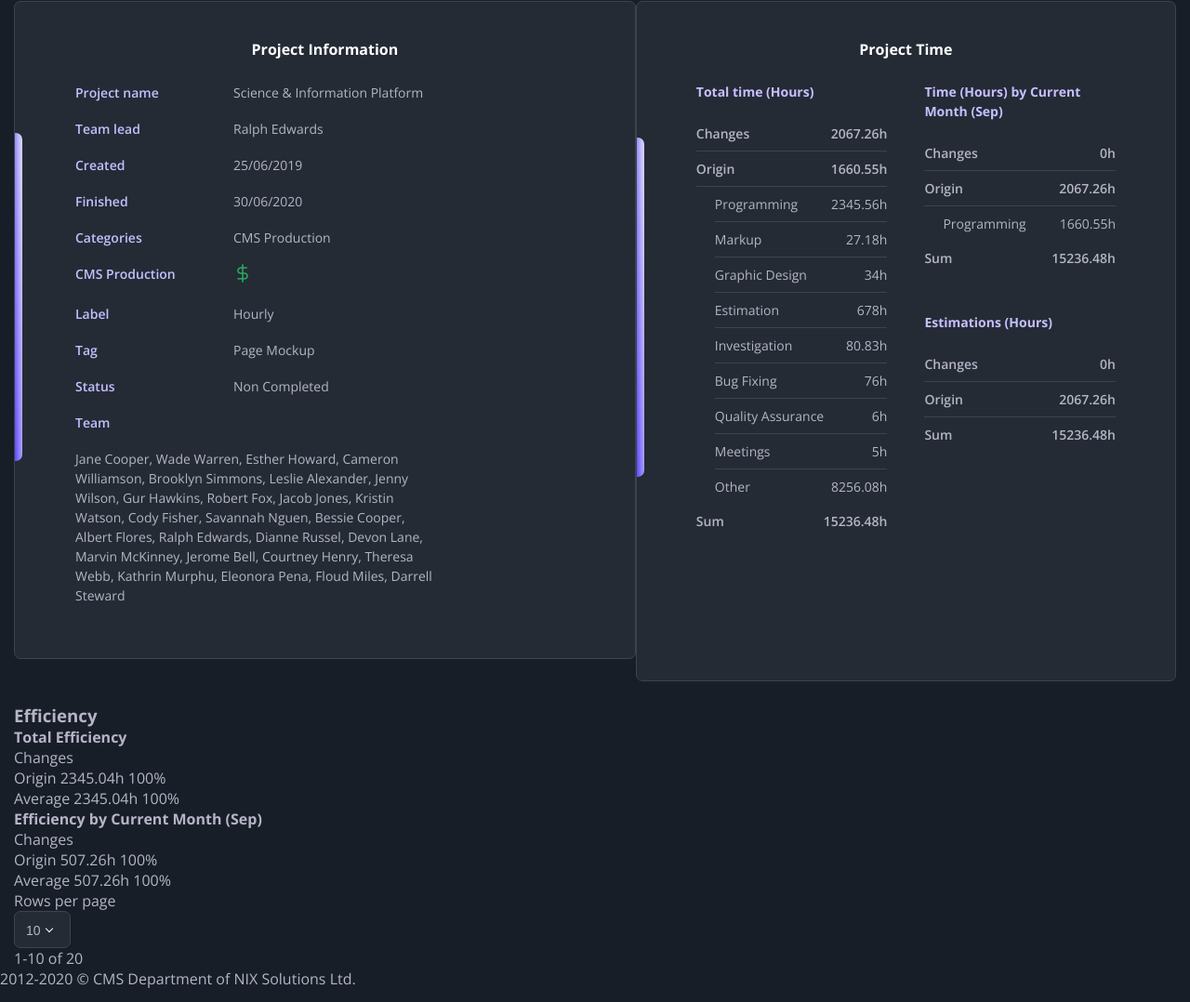
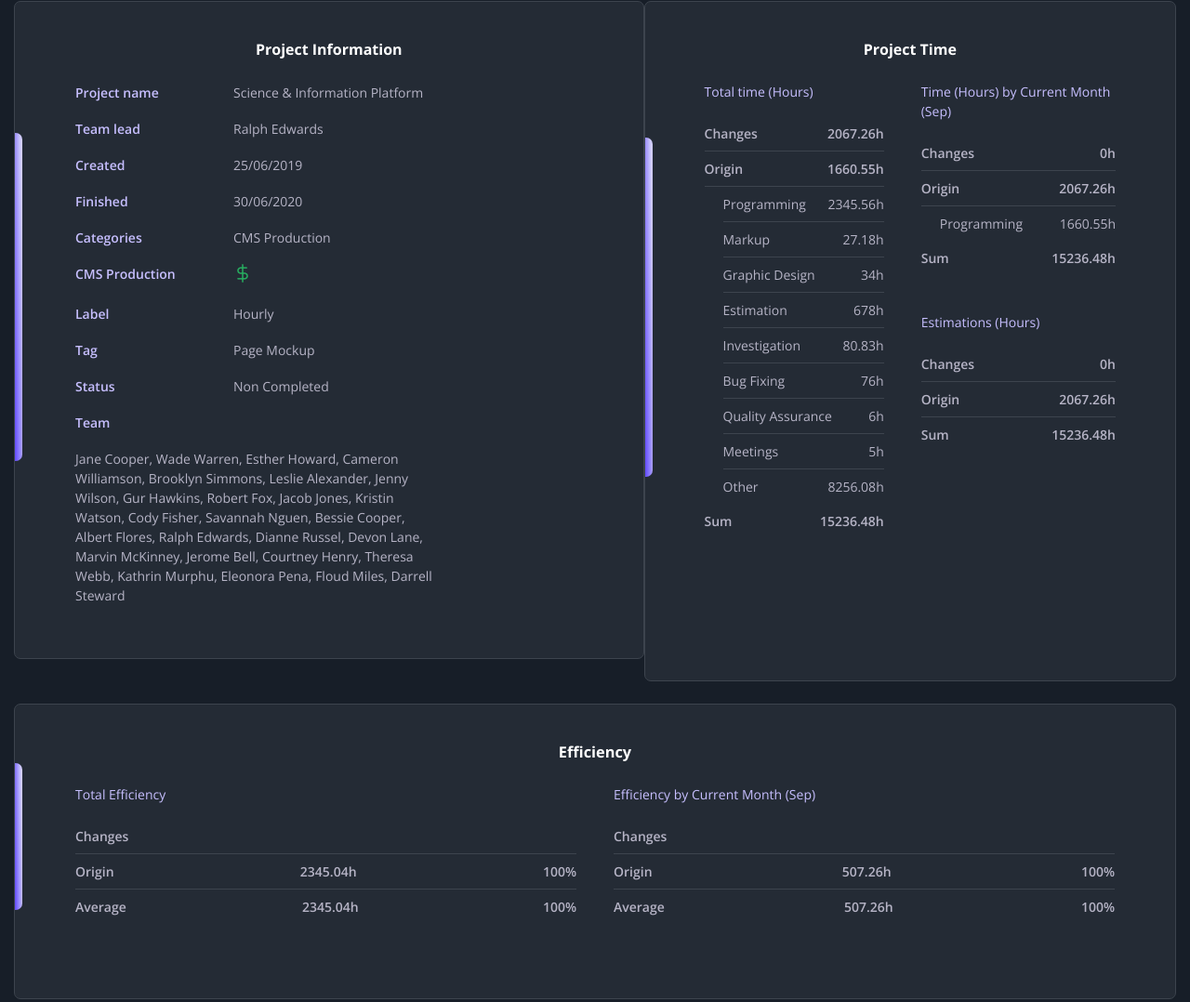
Before and after one commit to LilyNov/reporting, a website: page index.html in a window 1280 px wide. Shown: the part 426-1504 px from the top of the page at 93% size. Drawn offline with nearby package versions, Linux system fonts and the light colour scheme.

Commit message:
add styles for section efficiency

```diff
--- a/css/components/_common.scss
+++ b/css/components/_common.scss
@@ -11,7 +11,9 @@
   box-sizing: border-box;
 }
 
-h3, h4, p {
+h3,
+h4,
+p {
   margin: 0;
   padding: 0;
 }
@@ -26,5 +28,40 @@
 
 .container {
   @extend %container;
+}
 
+.card {
+  position: relative;
+  padding: 34px 10px 34px 34px;
+  background-color: $box-background-color;
+  border: 1px solid $border-color;
+  border-radius: 7px;
+
+  &::after {
+    position: absolute;
+    content: '';
+    left: 0;
+    bottom: 30%;
+    display: block;
+    width: 8px;
+    height: 50%;
+    background-image: linear-gradient(
+      269deg,
+      #d0ccfa 15.3%,
+      #624bff 98.74%,
+      #8f7fff 87.74%,
+      #7f76f7 87.74%
+    );
+    border-radius: 0 7px 7px 0;
   }
+}
+
+.list__text--purple {
+  font-weight: 400;
+  margin-bottom: 16px;
+  color: $labels-text-color;
+}
+
+.list__text--bold {
+  font-weight: 600;
+}
--- /dev/null
+++ b/css/components/_efficiency.scss
@@ -0,0 +1,38 @@
+.efficiency {
+  padding-bottom: 40px;
+  font-weight: 400;
+  font-size: 10px;
+  line-height: 18px;
+
+  @media screen and (min-width: 768px) {
+    font-size: 14px;
+    line-height: 21px;
+
+    .block--flex {
+      display: flex;
+    }
+
+    .list {
+      display: block;
+      width: calc(100% / 2);
+
+      &:first-child {
+        margin-right: 40px;
+      }
+    }
+  }
+}
+
+.efficiency__card {
+  padding: 40px 65px;
+}
+.efficiency__title {
+  @extend %title;
+  margin-bottom: 24px;
+}
+
+.list {
+  &:first-child {
+    margin-bottom: 40px;
+  }
+}
--- a/css/components/_projects.scss
+++ b/css/components/_projects.scss
@@ -10,33 +10,15 @@
     .container {
       display: flex;
     }
+
+    .block--flex {
+      display: flex;
+    }
   }
 }
 
 .projects__card {
-  position: relative;
   padding: 34px 10px 34px 34px;
-  background-color: $box-background-color;
-  border: 1px solid $border-color;
-  border-radius: 7px;
-
-  &::after {
-    position: absolute;
-    content: '';
-    left: 0;
-    bottom: 30%;
-    display: block;
-    width: 8px;
-    height: 50%;
-    background-image: linear-gradient(
-      269deg,
-      #d0ccfa 15.3%,
-      #624bff 98.74%,
-      #8f7fff 87.74%,
-      #7f76f7 87.74%
-    );
-    border-radius: 0 7px 7px 0;
-  }
 
   &:first-child {
     margin-bottom: 24px;
@@ -48,11 +30,7 @@
 
 .projects__title {
   margin-bottom: 20px;
-  text-align: center;
-  font-weight: bold;
-  line-height: 22px;
-  text-transform: capitalize;
-  color: $white-color;
+  @extend %title;
   @media screen and (min-width: 768px) {
     margin-bottom: 24px;
     font-size: 16px;
@@ -69,7 +47,7 @@
   }
 }
 
-table {
+.information {
   border-collapse: collapse;
 }
 
@@ -82,31 +60,21 @@
   }
 }
 
-.block--flex {
-  display: flex;
-}
-
-.block-list {
-  width: calc(100% / 2);
-}
-
-.block-list:first-child {
-  margin-right: 20px;
-  @media screen and (min-width: 768px) {
-    margin-right: 40px;
+.block {
+  &:first-child {
+    margin-right: 20px;
+    @media screen and (min-width: 768px) {
+      width: calc(100% / 2);
+      margin-right: 40px;
+    }
   }
 }
 
-.block-list__text--purple {
-  margin-bottom: 16px;
-  color: $labels-text-color;
+.list__main--margin {
+  margin-top: 40px;
 }
 
-.block-list__text--bold {
-  font-weight: 600;
-}
-
-.block-list__secondary {
+.list__secondary {
   margin-left: 20px;
 }
 
@@ -120,7 +88,3 @@
 li:not(:last-child) {
   border-bottom: 1px solid $border-color;
 }
-
-.block-list__main--margin {
-  margin-top: 40px;
-}
--- a/css/main.scss
+++ b/css/main.scss
@@ -5,3 +5,4 @@
 @import './components/select';
 @import './components/pagination';
 @import './components/projects';
+@import './components/efficiency';
--- a/css/utils/_placeholders.scss
+++ b/css/utils/_placeholders.scss
@@ -15,3 +15,11 @@
   padding-left: 15px;
   padding-right: 15px;
 }
+
+%title {
+  text-align: center;
+  font-weight: bold;
+  line-height: 22px;
+  text-transform: capitalize;
+  color: $white-color;
+}
--- a/index.html
+++ b/index.html
@@ -95,9 +95,9 @@
         </section>
         <section class="projects">
             <div class="container">
-                <div class="projects__card">
+                <div class="card projects__card">
                     <h3 class="projects__title">project information</h3>
-                    <table>
+                    <table class="information">
                         <tr>
                             <td class="information__text--purple">Project name</td>
                             <td>Science &amp; Information Platform</td>
@@ -146,21 +146,21 @@
                         </tr>
                     </table>
                 </div>
-                <div class="projects__card">
+                <div class="card projects__card">
                     <h3 class="projects__title">Project Time</h3>
                     <div class="block--flex">
-                        <div class="block-list">
-                            <ul class="list block-list__main">
-                                <h4 class="block-list__text--purple">Total time (Hours)</h4>
-                                <li class="block-list__text--bold">
+                        <div class="block">
+                            <ul class="list list__main">
+                                <h4 class="list__text--purple">Total time (Hours)</h4>
+                                <li class="list__text--bold">
                                     <p>Changes</p>
                                     <p>2067.26h</p>
                                 </li>
-                                <li class="block-list__text--bold">
+                                <li class="list__text--bold">
                                     <p>Origin </p>
                                     <p>1660.55h</p>
                                 </li>
-                                <ul class="list block-list__secondary">
+                                <ul class="list list__secondary">
                                     <li>
                                         <p>Programming</p>
                                         <p>2345.56h</p>
@@ -198,45 +198,45 @@
                                         <p>8256.08h</p>
                                     </li>
                                 </ul>
-                                <li class="block-list__text--bold">
+                                <li class="list__text--bold">
                                     <p>Sum</p>
                                     <p>15236.48h</p>
                                 </li>
                             </ul>
                         </div>
-                        <div class="block-list">
-                            <ul class="list block-list__main">
-                                <h4 class="block-list__text--purple">Time (Hours) by Current Month (Sep)</h4>
-                                <li class="block-list__text--bold">
+                        <div class="block">
+                            <ul class="list list__main">
+                                <h4 class="list__text--purple">Time (Hours) by Current Month (Sep)</h4>
+                                <li class="list__text--bold">
                                     <p>Changes</p>
                                     <p>0h</p>
                                 </li>
-                                <li class="block-list__text--bold">
+                                <li class="list__text--bold">
                                     <p>Origin</p>
                                     <p>2067.26h</p>
                                 </li>
-                                <ul class="list block-list__secondary">
+                                <ul class="list list__secondary">
                                     <li>
                                         <p>Programming</p>
                                         <p>1660.55h</p>
                                     </li>
                                 </ul>
-                                <li class="block-list__text--bold">
+                                <li class="list__text--bold">
                                     <p>Sum</p>
                                     <p>15236.48h</p>
                                 </li>
                             </ul>
-                            <ul class="list block-list__main block-list__main--margin">
-                                <h4 class="block-list__text--purple">Estimations (Hours)</h4>
-                                <li class="block-list__text--bold">
+                            <ul class="list list__main list__main--margin">
+                                <h4 class="list__text--purple">Estimations (Hours)</h4>
+                                <li class="list__text--bold">
                                     <p>Changes</p>
                                     <p>0h</p>
                                 </li>
-                                <li class="block-list__text--bold">
+                                <li class="list__text--bold">
                                     <p>Origin</p>
                                     <p>2067.26h</p>
                                 </li>
-                                <li class="block-list__text--bold">
+                                <li class="list__text--bold">
                                     <p>Sum</p>
                                     <p>15236.48h</p>
                                 </li>
@@ -248,19 +248,45 @@
         </section>
         <section class="efficiency">
             <div class="container">
-                <h3>Efficiency</h3>
-                <div>
-                    <h4>Total Efficiency</h4>
-                    <p>Changes</p>
-                    <p>Origin <span>2345.04h</span> <span>100%</span></p>
-                    <p>Average <span>2345.04h</span> <span>100%</span></p>
+                <div class="card efficiency__card">
+                    <h3 class="efficiency__title">Efficiency</h3>
+                    <div class="block--flex">
+                        <ul class="list">
+                            <h4 class="list__text--purple">Total Efficiency</h4>
+                            <li class="list__text--bold">
+                                <p>Changes</p>
+                            </li>
+                            <li class="list__text--bold">
+                                <p>Origin</p>
+                                <p>2345.04h</p>
+                                <p>100%</p>
+                            </li>
+                            <li class="list__text--bold">
+                                <p>Average</p>
+                                <p style="margin-left: -9px">2345.04h</p>
+                                <p>100%</p>
+                            </li>
+
+                        </ul>
+                        <ul class="list">
+                            <h4 class="list__text--purple">Efficiency by Current Month (Sep)</h4>
+                            <li class="list__text--bold">
+                                <p>Changes</p>
+                            </li>
+                            <li class="list__text--bold">
+                                <p>Origin </p>
+                                <p>507.26h</p>
+                                <p>100%</p>
+                            </li>
+                            <li class="list__text--bold">
+                                <p>Average</p>
+                                <p style="margin-left: -9px">507.26h</p>
+                                <p>100%</p>
+                            </li>
+                        </ul>
+                    </div>
                 </div>
-                <div>
-                    <h4>Efficiency by Current Month (Sep)</h4>
-                    <p>Changes</p>
-                    <p>Origin <span>507.26h</span> <span>100%</span></p>
-                    <p>Average <span>507.26h</span> <span>100%</span></p>
-                </div>
+
             </div>
         </section>
         <section class="table"></section>
```
Also changed, not shown: css/main.css, 1 other file. Lines whose indentation alone changed are shown as unchanged.
